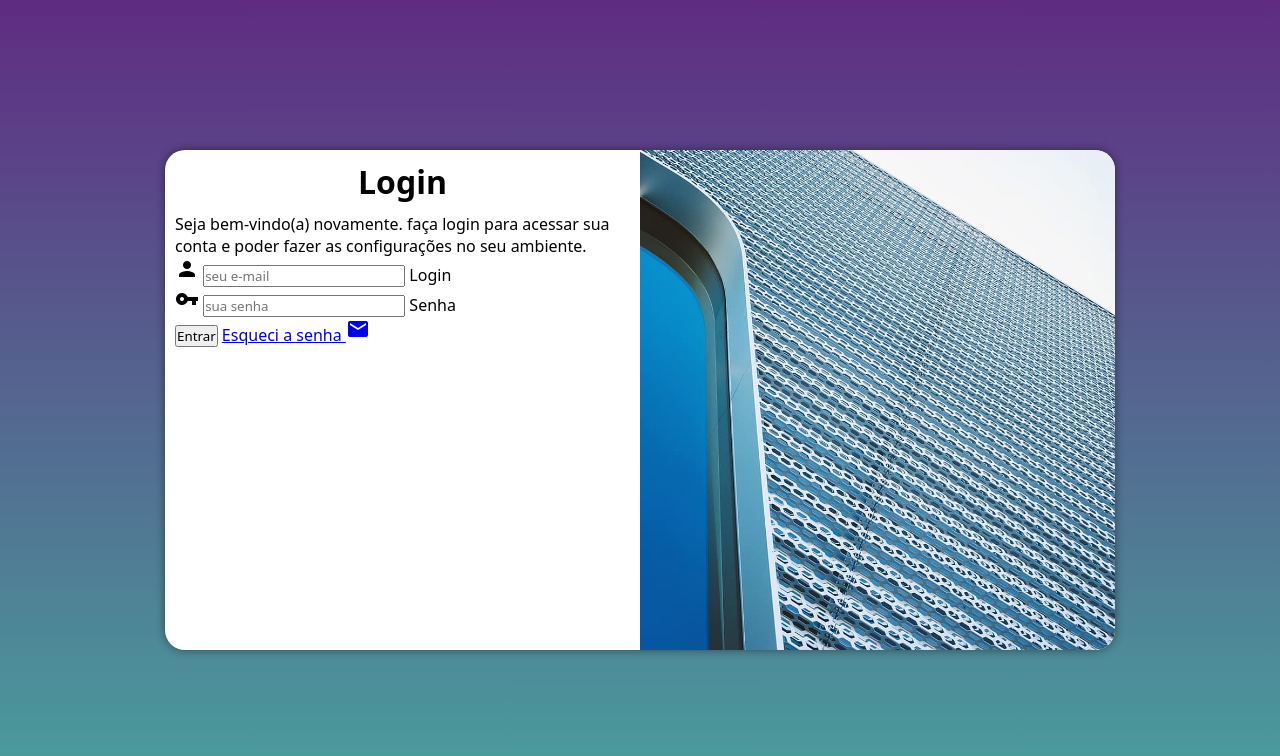
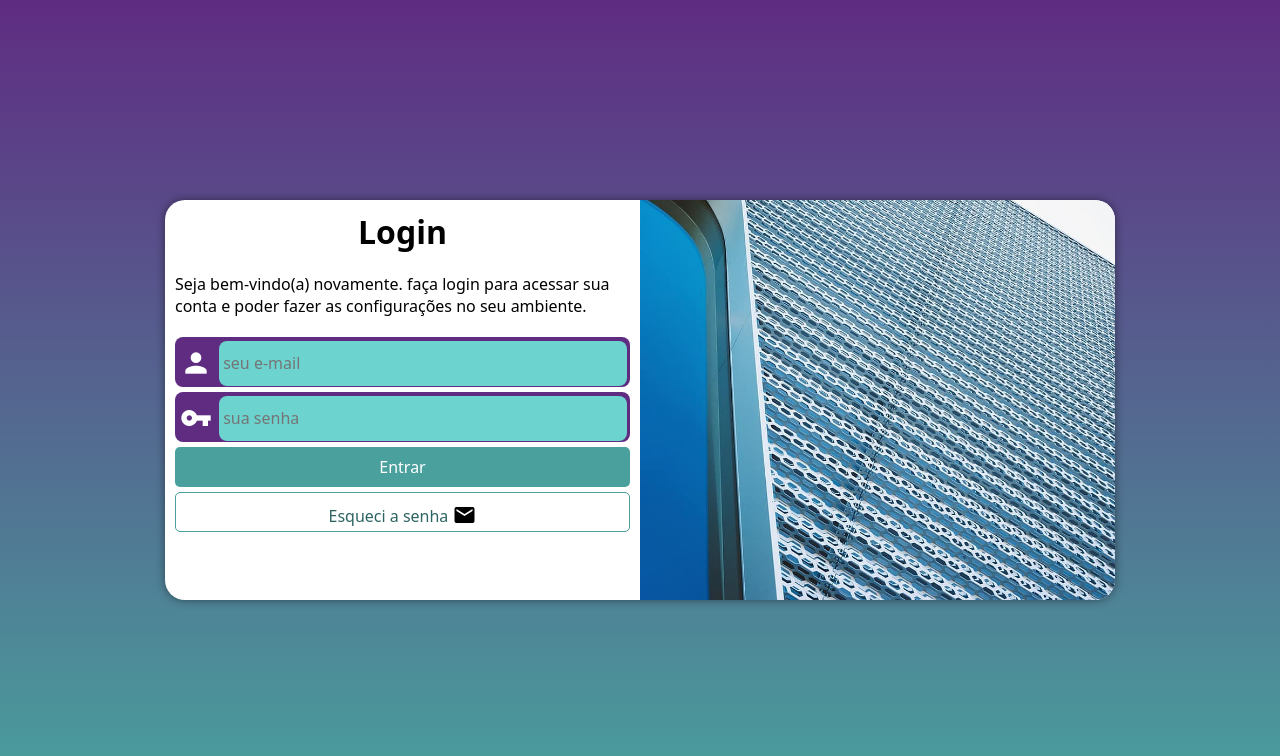
Before and after one commit to alexsena-code/projeto-login, a plain HTML site: page index.html in a window 1280 px wide. Drawn offline with Linux system fonts and the light colour scheme.

Commit message:
Projeto finalizado

```diff
--- a/estilos/mediaquery.css
+++ b/estilos/mediaquery.css
@@ -6,7 +6,8 @@
     }
 
     section#login {
-        width: 90vw;
+        width: 80vw;
+        height: 300px;
     }
 
     section#login > div#imagem {
@@ -29,6 +30,7 @@
 
     section#login {
         width: 950px;
+        height: 400px;
     }
 
     section#login > div#imagem {
@@ -51,6 +53,9 @@
 
     div#form > p {
         font-size: 1em;
+        margin: 20px 0px;
     }
 
+
+
 }
--- a/estilos/style.css
+++ b/estilos/style.css
@@ -30,17 +30,17 @@ section#login {
     position: absolute;
     top: 50%;
     left: 50%;
-    transform: translate(-50%, -50%);
 
     background-color: white;
-    width: 250px;
-    height: 500px;
+    width: 255px;
+    height: 540px;
 
     box-shadow: 0px 0px 10px rgba(0, 0, 0, 0.452);
     border-radius: 20px;
 
     transition: width 0.3s, heigh 0.3s;
     transition-timing-function: ease;
+    transform: translate(-50%, -50%);
 }
 
 
@@ -66,5 +66,81 @@ div#form > h1 {
 }
 
 div#form > p {
-    font-size: 0.9em;
+    font-size: 0.8em;
 }
+
+form > div.campo {
+    background-color: #5f2c82;
+    display: block;
+    width: 100%;
+    height: 50px;
+    border-radius: 8px;
+    margin: 5px 0px;
+}
+
+div.campo > label {
+    display: none;
+}
+
+div.campo > .material-icons {
+    color: white;
+    font-size: 2em;
+    width: 40px;
+    padding: 5px;
+}
+
+div.campo > input {
+    background-color: #6cd3cf;
+    font-size: 1em;
+    width: calc(100% - 47px);
+    height: 90%;
+    border: 0px;
+    border-radius: 8px;
+    padding: 4px;
+    transform: translateY(-5px);
+}
+
+div.campo > input:focus-within {
+    background-color: white;
+}
+
+form > input[type=submit] {
+    display: block;
+    font-size: 1em;
+    width: 100%;
+    height: 40px;
+    margin-top: 5px;
+    background-color: #49a09d;
+    color: white;
+    border: none;
+    border-radius: 5px;
+    cursor: pointer;
+}
+
+form > input[type=submit]:hover {
+    background-color: #2d6462;
+}
+form > a.botao:hover {
+    background-color: #6cd3cf;
+}
+form > a.botao {
+    display: block;
+    text-align: center;
+    font-size: 1em;
+    width: 100%;
+    height: 40px;
+    padding-top: 5px;
+    margin-top: 5px;
+    background-color: white;
+    border: 1px solid #49a09d;
+    text-decoration: none;
+    color: #2d6462;
+    border-radius: 5px;
+}
+
+ .material-icons {
+    text-align: center;
+    color: black;
+    transform: translateY(5px);
+
+}
--- a/index.html
+++ b/index.html
@@ -28,7 +28,7 @@
                     <label for="isenha">Senha</label>
                 </div>
                 <input type="submit" value="Entrar">
-                <a href="esqueci.html">
+                <a class="botao" href="esqueci.html">
                     Esqueci a senha <i class="material-icons">mail</i>
                 </a>
             </form>
```
